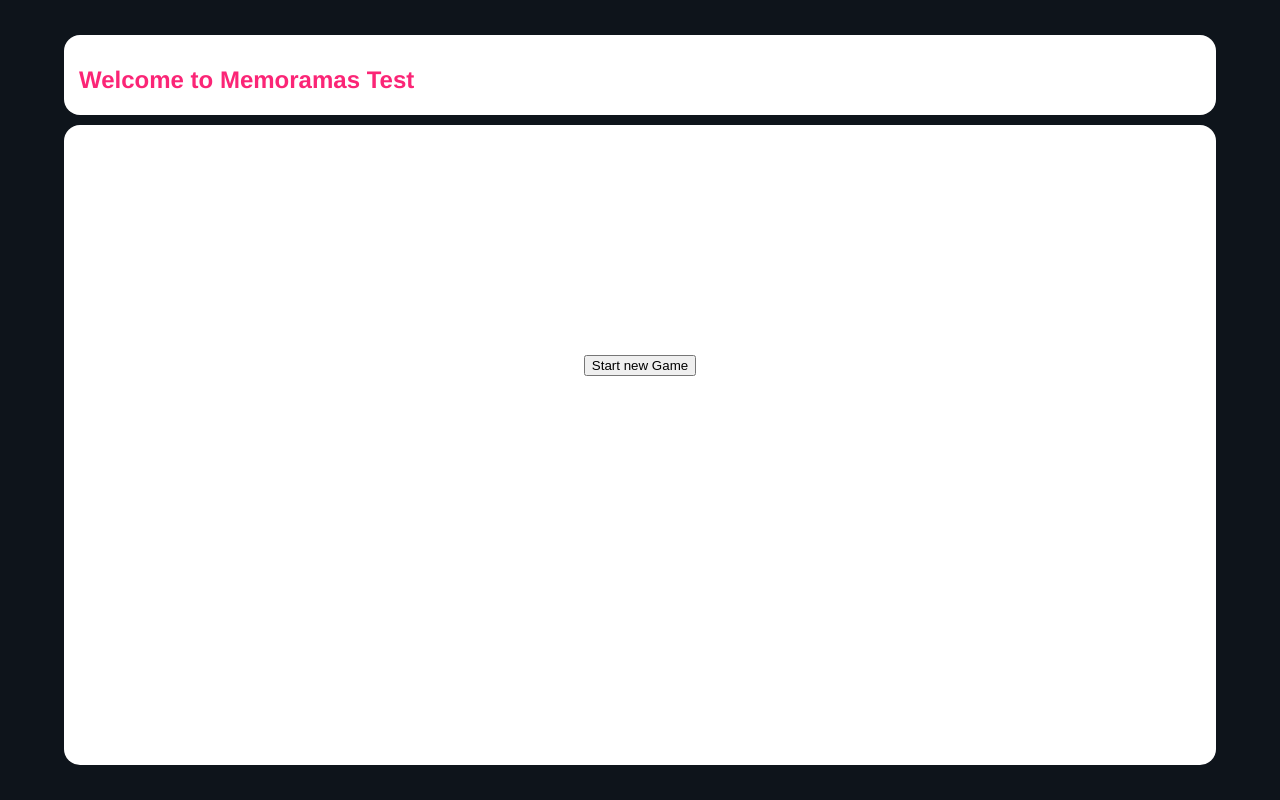
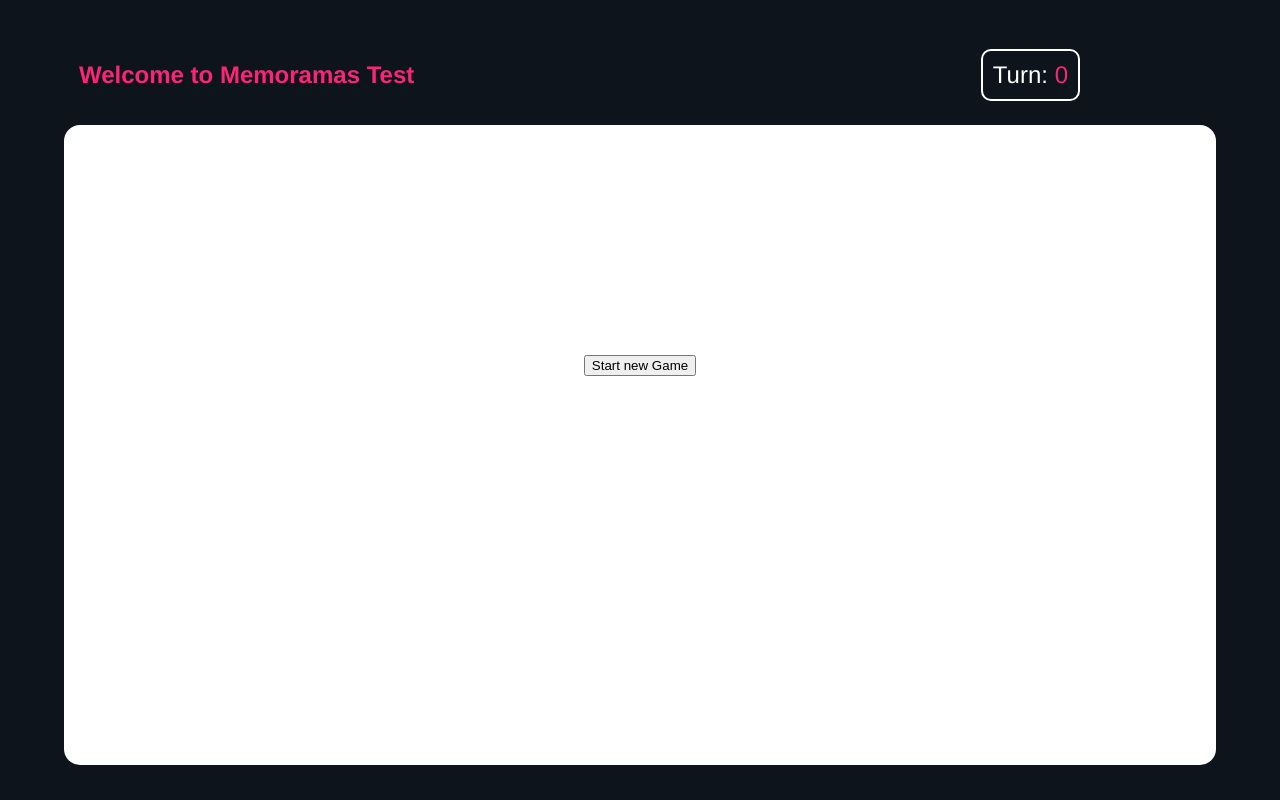
Before and after one commit to jamesrz95/juego-memoria, a React (Create React App) app: page / in a window 1280 px wide. Built offline with nearby package versions, Linux system fonts and the light colour scheme.

Commit message:
Adding Turns to Layout and style .

```diff
--- a/src/App.js
+++ b/src/App.js
@@ -1,15 +1,23 @@
+import { useState } from "react";
 import styled from "styled-components";
 // import components
 import ListCards from "./components/listCards";
 
 function App() {
+  const [turns, setTurns] = useState(0);
+
   return (
     <Wrapper>
       <Header>
         <h1>Welcome to Memoramas Test</h1>
+        <div className="header-item">
+          <p>
+            Turn: <span>{turns}</span>
+          </p>
+        </div>
       </Header>
       <LayoutGame>
-        <ListCards />
+        <ListCards turns={turns} setTurns={setTurns} />
       </LayoutGame>
     </Wrapper>
   );
@@ -39,12 +47,27 @@ const LayoutGame = styled.div`
 const Header = styled.div`
   height: 5rem;
   width: 90vw;
-  background: white;
   border-radius: 1rem;
   margin-bottom: 10px;
-
+  display: flex;
+  align-items: center;
   h1 {
     padding: 15px;
+  }
+  .header-item {
+    position: absolute;
+    right: 200px;
+    font-size: 1.5rem;
+    color: white;
+    border: 2px solid;
+    border-radius: 10px;
+  }
+  .header-item p {
+    margin: 5px;
+    padding: 5px;
+  }
+  .header-item span {
+    color: #fb2576;
   }
 `;
 
--- a/src/components/Card.js
+++ b/src/components/Card.js
@@ -1,5 +1,6 @@
+// styles library
 import styled from "styled-components";
-
+import { motion } from "framer-motion";
 // images
 import IMAGES from "../img/cards/index.js";
 
@@ -14,9 +15,9 @@ const Card = ({ item, id, handleChoice, flipped }) => {
         className={flipped ? "flip-card-inner flipped" : "flip-card-inner"}
         onClick={handleClick}
       >
-        <div className="flip-card-front">
+        <motion.div className="flip-card-front" whileTap={{ scale: 0.9 }}>
           <img src={IMAGES.cover} alt="" />
-        </div>
+        </motion.div>
         <div className="flip-card-back">
           <img src={item.img} alt="card" />
         </div>
@@ -47,14 +48,14 @@ const CardStyle = styled.div`
     height: 100%;
     transition: transform 0.6s ease;
     transform-style: preserve-3d;
-    box-shadow: 0 4px 8px 0 rgba(0, 0, 0, 0.2);
-    border: 5px solid;
-    border-radius: 20px;
+    box-shadow: 0 4px 8px 0 rgba(0, 0, 0, 0.4);
+    border: 3px solid;
+    border-radius: 10px;
   }
 
   .flip-card-inner:hover,
   .flip-card-inner:focus {
-    border: 5px solid;
+    border: 3px solid;
     border-color: orange;
   }
 
--- a/src/components/listCards.js
+++ b/src/components/listCards.js
@@ -5,9 +5,8 @@ import styled from "styled-components";
 import { useEffect, useState } from "react";
 import { v4 as uuidv4 } from "uuid";
 
-const ListCards = () => {
+const ListCards = ({ turns, setTurns }) => {
   const [cardsGame, setCardsGame] = useState([]);
-  const [turns, setTurns] = useState(0);
   const [choiceOne, setChoiceOne] = useState(null);
   const [choiceTwo, setChoiceTwo] = useState(null);
 
```
